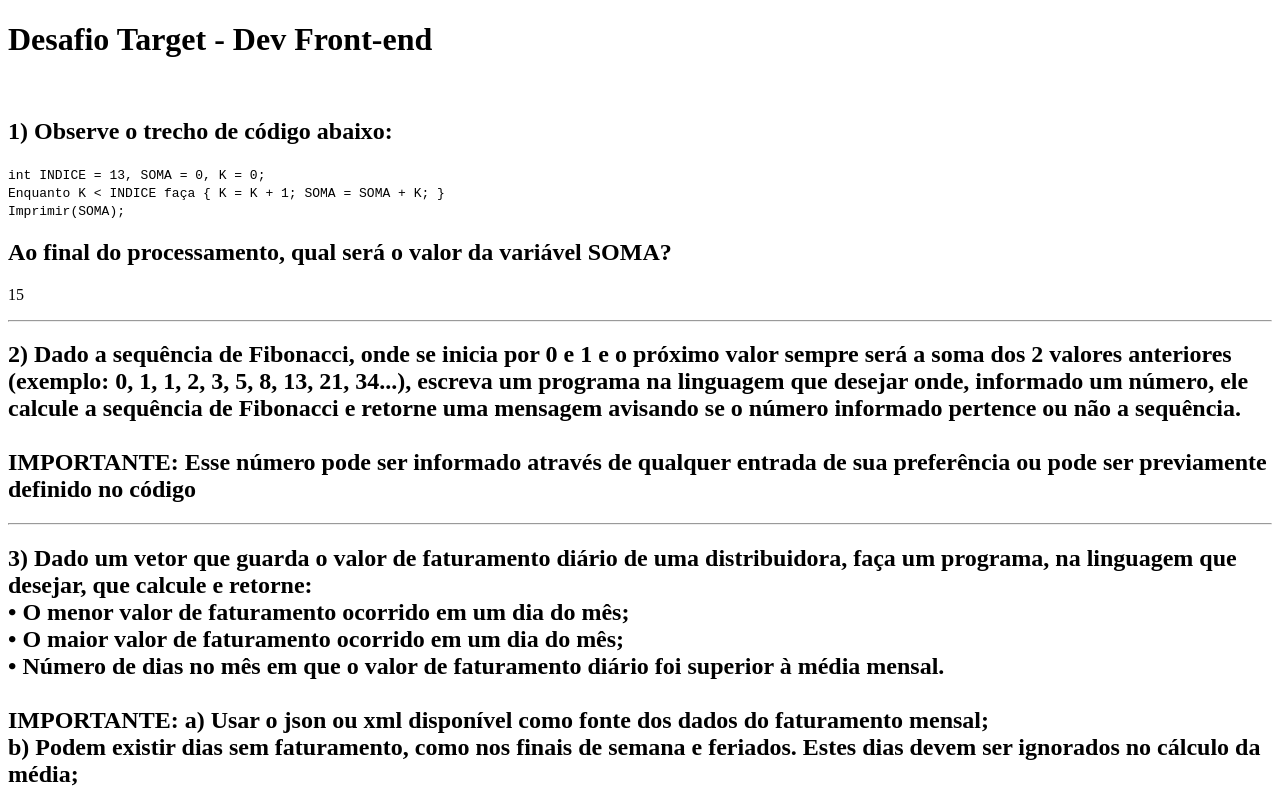
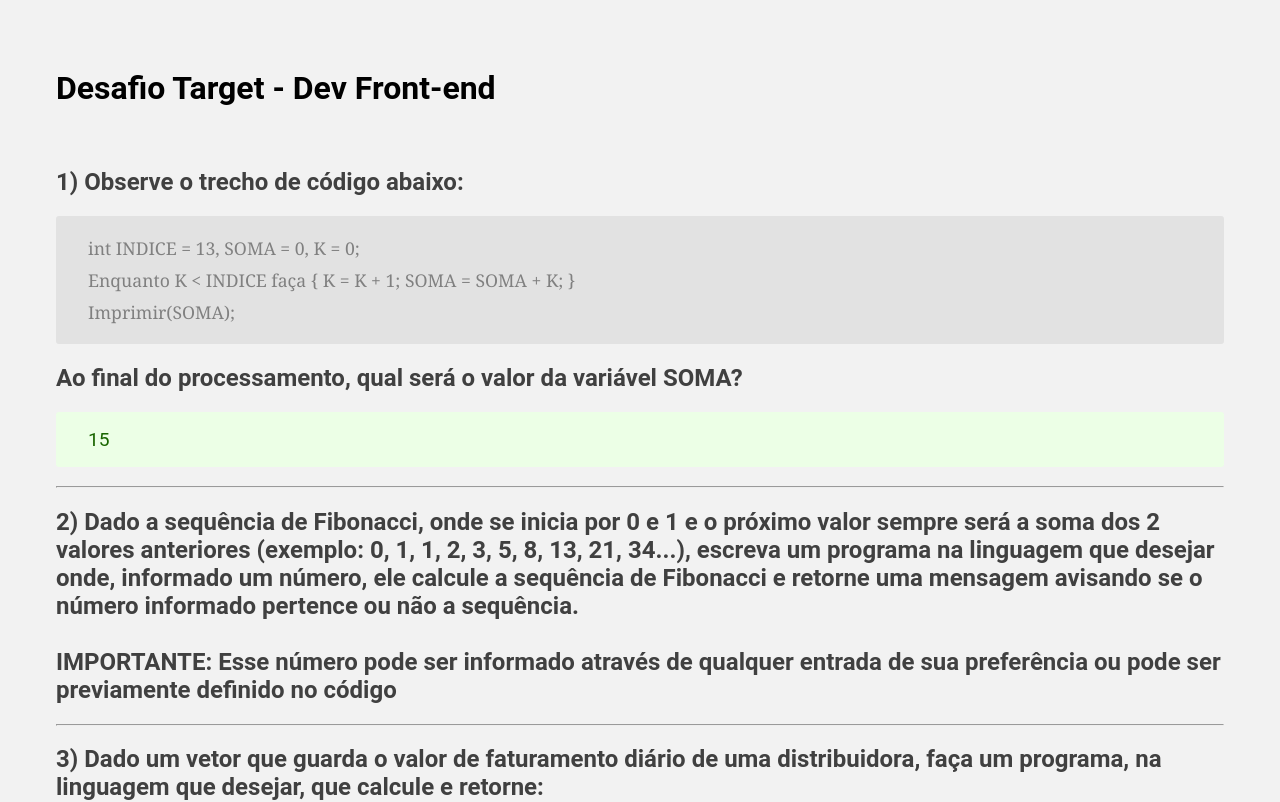
Before and after one commit to JaqueBRSilva/desafio-target-dev-frontend, an Angular app: page / in a window 1280 px wide. Shown: the top 802 px of the page. Built offline with nearby package versions, Linux system fonts and the light colour scheme.

Commit message:
styles: add estilos de classe e global

```diff
--- a/src/app/app.component.css
+++ b/src/app/app.component.css
@@ -0,0 +1,16 @@
+.code-area{
+  flex: 1;
+  display: flex;
+  padding: 0 2rem;
+  background: #e2e2e2;
+  border-radius: 3px;
+  line-height: 2rem;
+}
+
+.answer {
+  background: #ecffe6;
+  border-radius: 3px;
+  padding: 1rem 2rem;
+  color: #1a6600;
+  font-size: 1.2rem;
+}
--- a/src/styles.css
+++ b/src/styles.css
@@ -1 +1,19 @@
-/* You can add global styles to this file, and also import other style files */
+/* GLOBAL STYLES */
+
+:root {
+  font-family: "Franklin Gothic Book", "Roboto", "Arial", sans-serif;
+  font-size: 1rem;
+  background: #f2f2f2;
+  padding: 3rem;
+}
+
+h2 {
+  color: #404040;
+}
+
+code {
+  font-family: "Fira Code", "Cambria", "Courier", sans-serif;
+  font-size: 1.1rem;
+  padding: 1rem 0;
+  color: #808080;
+}
```
